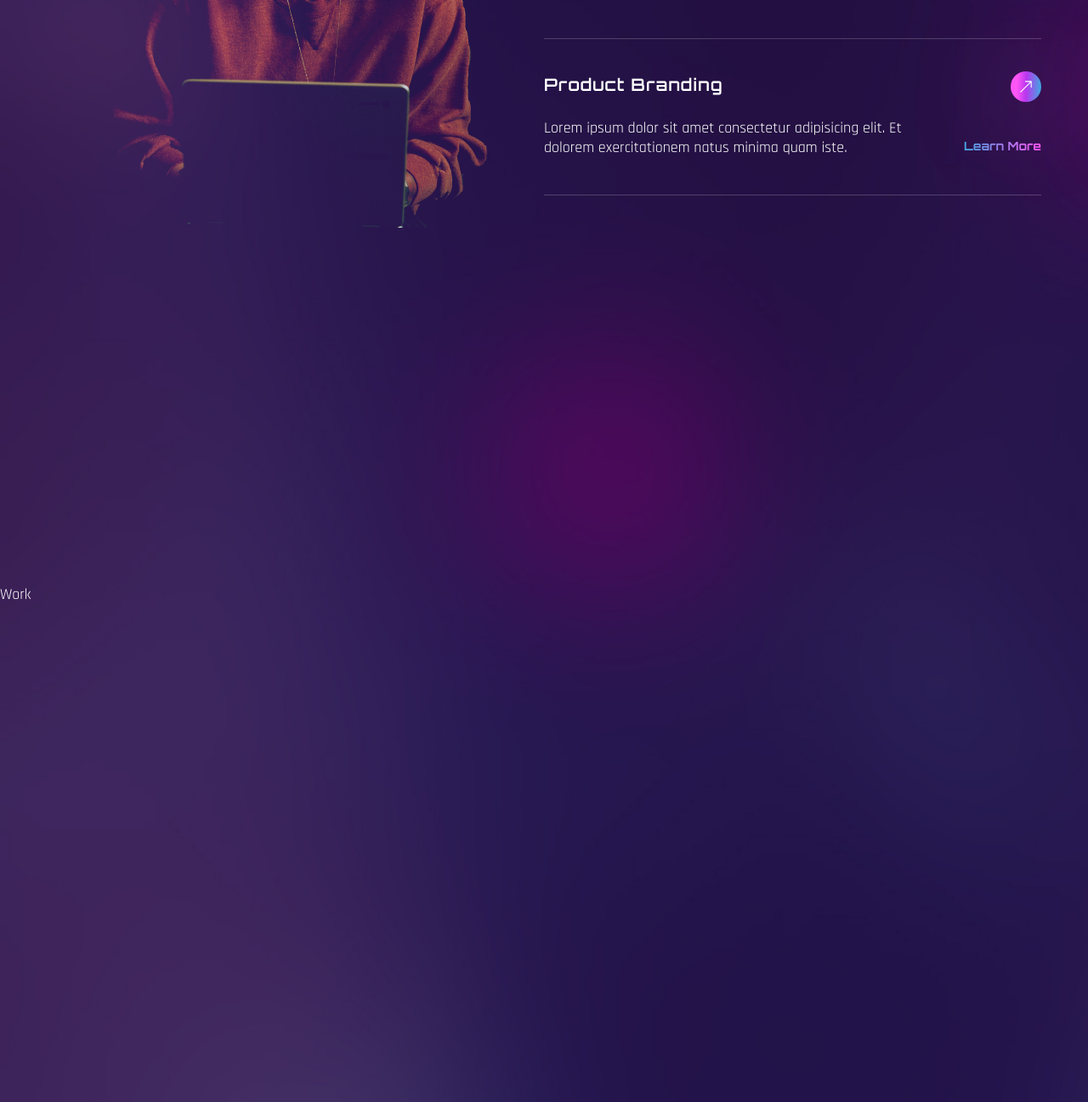
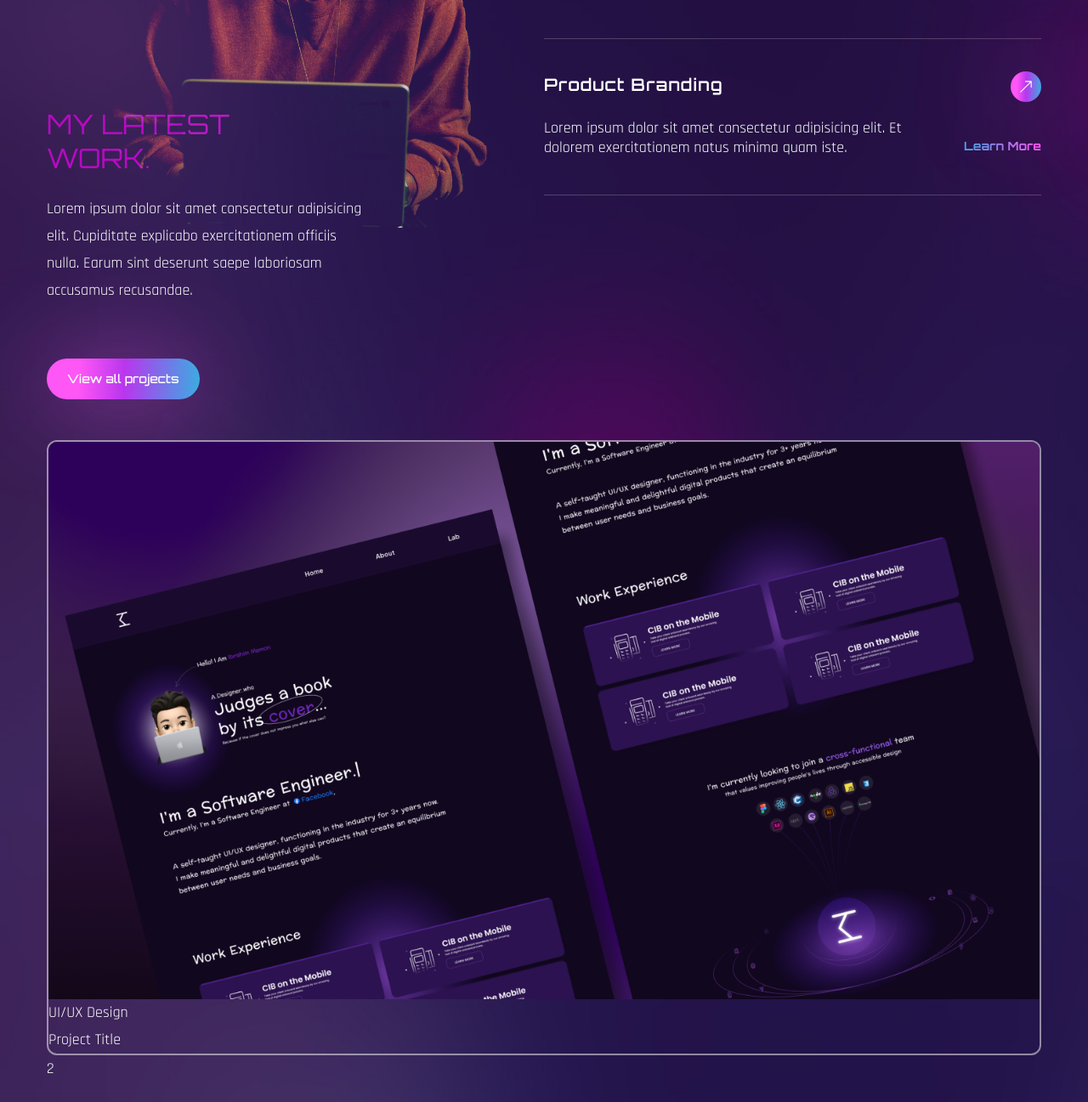
Before and after one commit to septianadip17/slicing-exercise-part7, a React (Create React App) app: page / in a window 1280 px wide. Shown: the part 2036-3333 px from the top of the page at 85% size. Built offline with nearby package versions, Linux system fonts and the light colour scheme; the HTML template or start-up script is replaced by a standard one; a web font is replaced by a local one.

Commit message:
image showed

```diff
--- a/src/components/Work.js
+++ b/src/components/Work.js
@@ -1,7 +1,50 @@
-import React from 'react';
+import React from "react";
+// motion
+import { motion } from "framer-motion";
+// variants
+import { fadeIn } from "../variants";
+// img
+import Img1 from "../assets/portfolio-img1.png";
+import Img2 from "../assets/portfolio-img2.png";
+import Img3 from "../assets/portfolio-img3.png";
 
 const Work = () => {
-  return <div className='section' id='work'>Work</div>;
+  return (
+    <section className="section" id="work">
+      <div className="container mx-auto">
+        <div>
+          <div className="flex-1 flex flex-col gap-y-12 mb-10 lg:mb-0">
+            {/* text */}
+            <div>
+              <h2 className="h2 leading-tight text-accent">
+                My Latest <br /> Work.
+              </h2>
+              <p className="max-w-sm mb-16 ">
+                Lorem ipsum dolor sit amet consectetur adipisicing elit.
+                Cupiditate explicabo exercitationem officiis nulla. Earum sint
+                deserunt saepe laboriosam accusamus recusandae.
+              </p>
+              <button className="btn btn-sm">View all projects</button>
+            </div>
+            {/* image */}
+            <div className="group relative overflow-hidden border-2 border-white/50 rounded-xl">
+              {/* overlay */}
+              <div></div>
+              {/* img */}
+              <img src={Img1} alt="" />
+              {/* pretitle */}
+              <div>UI/UX Design</div>
+              {/* title */}
+              <div>
+                <span>Project Title</span>
+              </div>
+            </div>
+          </div>
+          <div>2</div>
+        </div>
+      </div>
+    </section>
+  );
 };
 
 export default Work;
```
